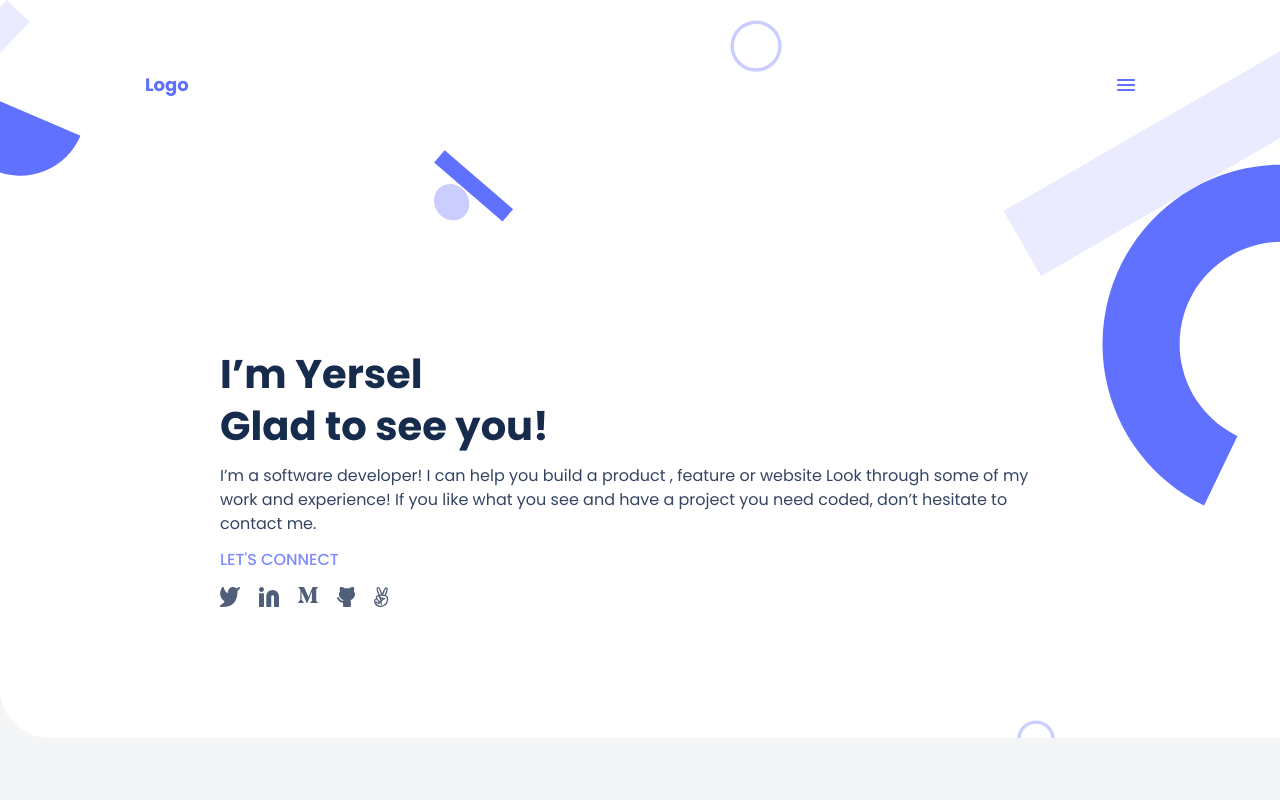
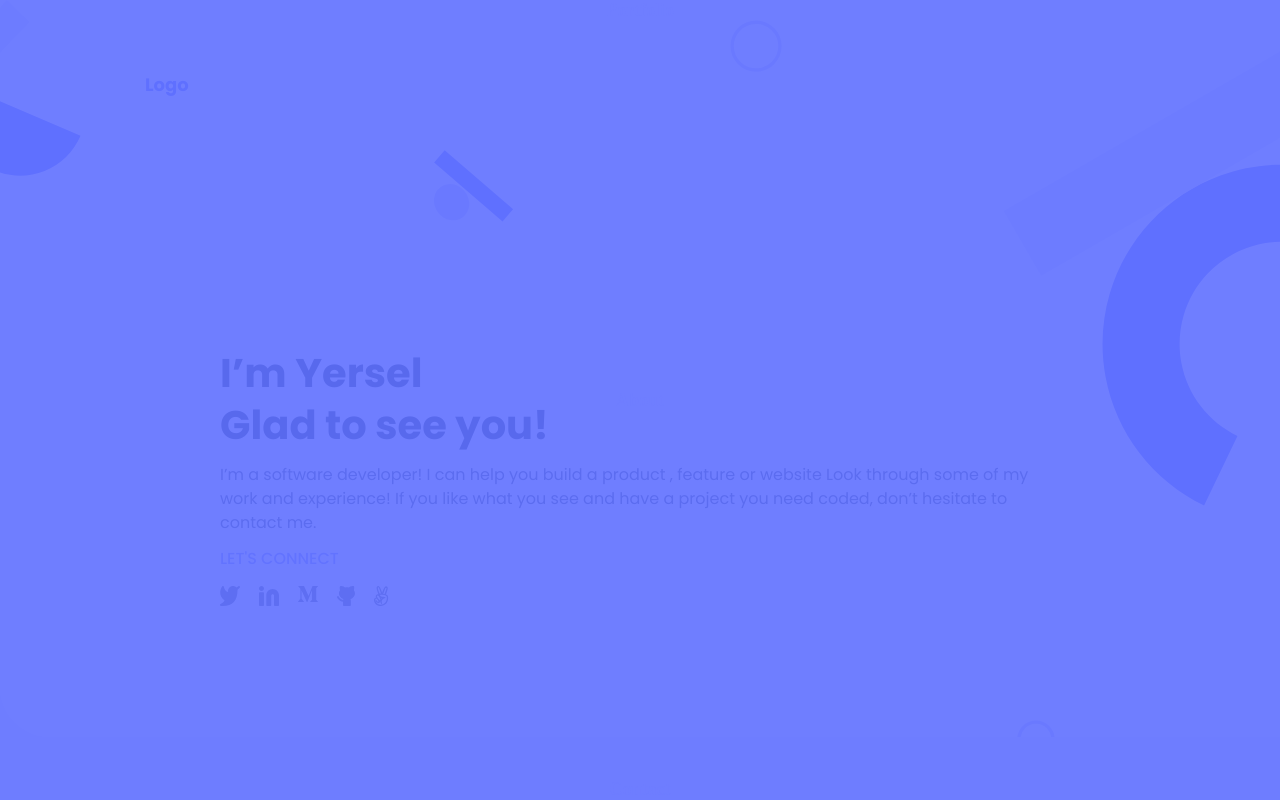
Before and after one commit to yersel500/portfolio, a plain HTML site: page index.html in a window 1280 px wide. Shown: the top 800 px of the page. Drawn offline with Linux system fonts and the light colour scheme.

Commit message:
Adding menu

```diff
--- a/index.html
+++ b/index.html
@@ -27,10 +27,23 @@
       <nav class="menu">
         <ul>
           <li><a href="#" class="logo">Logo</a></li>
-          <li>
-            <a href="#"><img src="./images/union.svg" alt="Hamburger logo" /></a>
+        </ul>
+        <ul class="nav-menu">
+          <li class="nav-items">
+            <a href="#" class="nav-link">Portfolio</a>
+          </li>
+          <li class="nav-items">
+            <a href="#" class="nav-link">About</a>
+          </li>
+          <li class="nav-items">
+            <a href="#" class="nav-link">Contact</a>
           </li>
         </ul>
+        <div class="hamburger">
+          <span class="line"></span>
+          <span class="line"></span>
+          <span class="line"></span>
+        </div>
       </nav>
     </header>
 
--- a/style.css
+++ b/style.css
@@ -22,6 +22,40 @@ body {
   margin: 0;
   padding: 0;
 }
+
+.menu {
+  display: flex;
+  justify-content: space-between;
+  align-items: center;
+}
+
+.nav-menu {
+  display: flex;
+  flex-direction: column;
+  position: fixed;
+  /* justify-content: space-between; */
+  align-items: center;
+  gap: 40px;
+  /* transform: translateY() ; */
+  top: 0;
+  left: 0;
+  bottom: 0;
+  right: 0;
+  background-color:#6070ff ;
+  opacity: 90%;
+}
+
+.nav-links {
+  color: #fff;
+  font-family: 'Poppins', sans-serif;
+  font-size: 32px;
+  font-style: normal;
+  font-weight: 600;
+  line-height: 44px;
+  letter-spacing: 0em;
+  text-align: left;
+}
+
 
 .second {
   display: flex;
```
